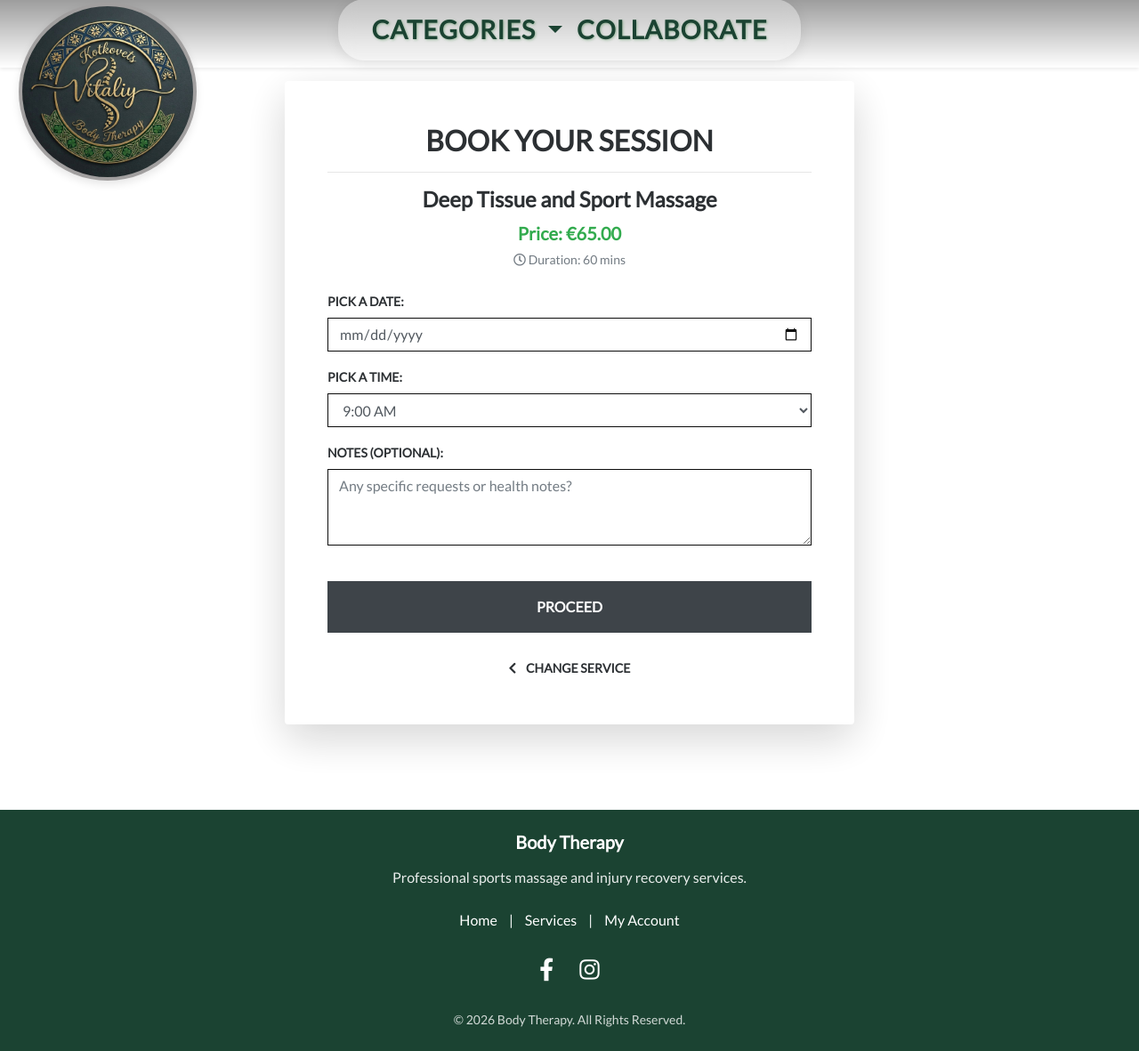
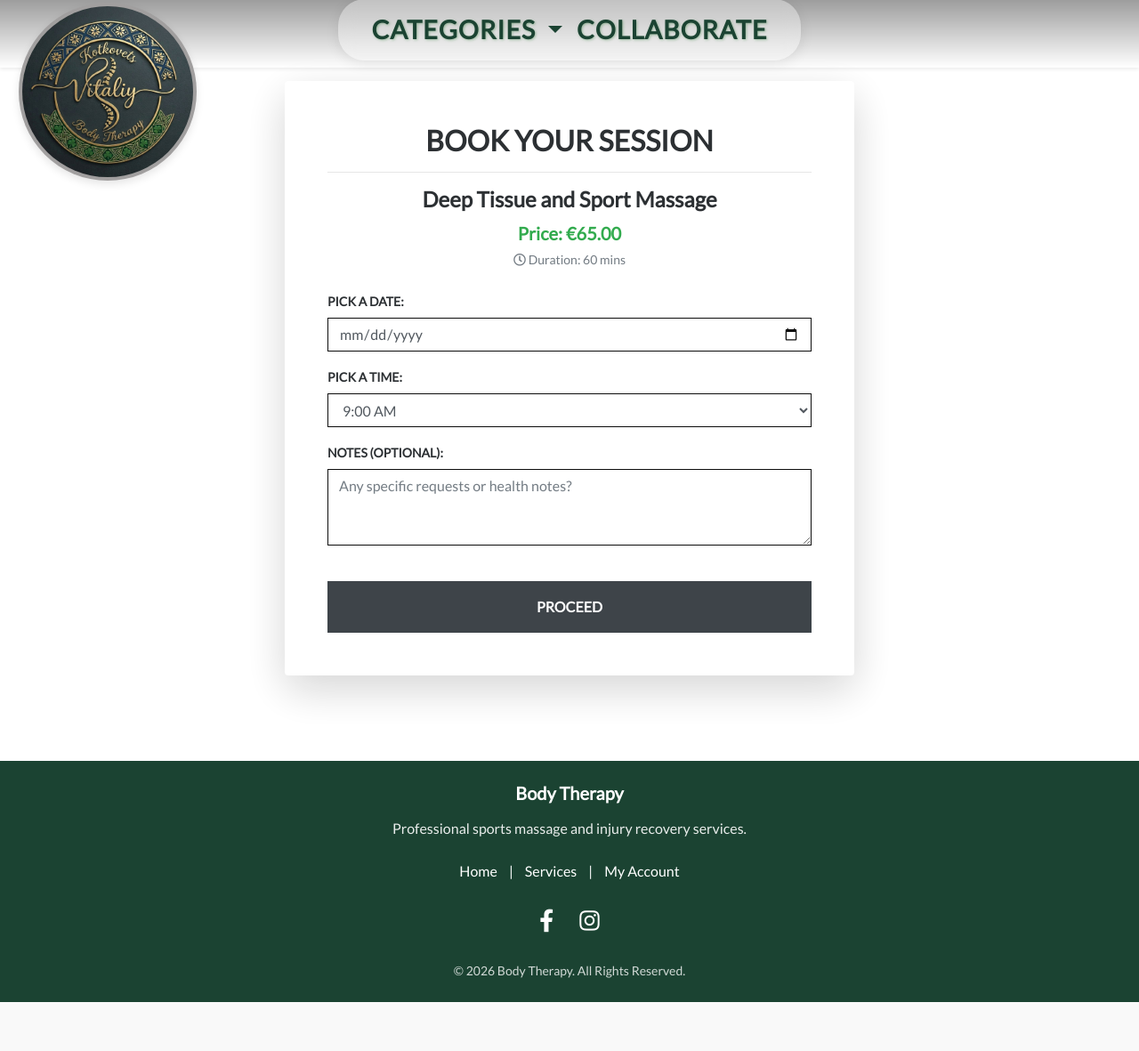
Before and after one commit to Inna-Kot/body_therapy_proj5, a Django app: page /booking/book/1/ in a window 1280 px wide. Shown: the part 63-1244 px from the top of the page at 89% size. After the commit the page ends 1189 px from the top, so only its background shows below. Run offline with Django 4.2, Linux system fonts and the light colour scheme; the visitor is signed in with stand-in values (Sample User, id 1); data comes from the database, SQL or seed files in the repository; some libraries are stand-ins or nearby versions.

Commit message:
fix(booking): change old links that brake html pages

```diff
--- a/bag/templates/bag/bag.html
+++ b/bag/templates/bag/bag.html
@@ -74,7 +74,7 @@
                         </tr>
                         <tr>
                             <td colspan="3" class="text-right pb-4">
-                                <a href="{% url 'services' %}" class="btn btn-outline-black rounded-0 btn-lg mr-2">
+                                <a href="{% url 'home' %}#services" class="btn btn-outline-black rounded-0 btn-lg mr-2">
                                     <span class="icon"><i class="fas fa-chevron-left"></i></span>
                                     <span class="text-uppercase">Keep Browsing</span>
                                 </a>
--- a/booking/templates/booking/book_now.html
+++ b/booking/templates/booking/book_now.html
@@ -50,12 +50,6 @@
                     </button>
                 </div>
             </form>
-
-            <div class="text-center mt-4">
-                <a href="{% url 'services' %}" class="btn btn-outline-black rounded-0 text-uppercase font-weight-bold btn-sm">
-                    <i class="fas fa-chevron-left mr-2"></i> Change Service
-                </a>
-            </div>
 
         </div>
     </div>
--- a/checkout/templates/checkout/checkout_success.html
+++ b/checkout/templates/checkout/checkout_success.html
@@ -69,7 +69,7 @@
 
     <div class="row">
         <div class="col-12 text-center mt-4">
-            <a href="{% url 'services' %}" class="btn btn-black rounded-0 btn-lg">
+            <a href="{% url 'home' %}#services" class="btn btn-black rounded-0 btn-lg">
                 <span class="icon mr-2"><i class="fas fa-chevron-left"></i></span>
                 <span class="text-uppercase">Back to Services</span>
             </a>
```
